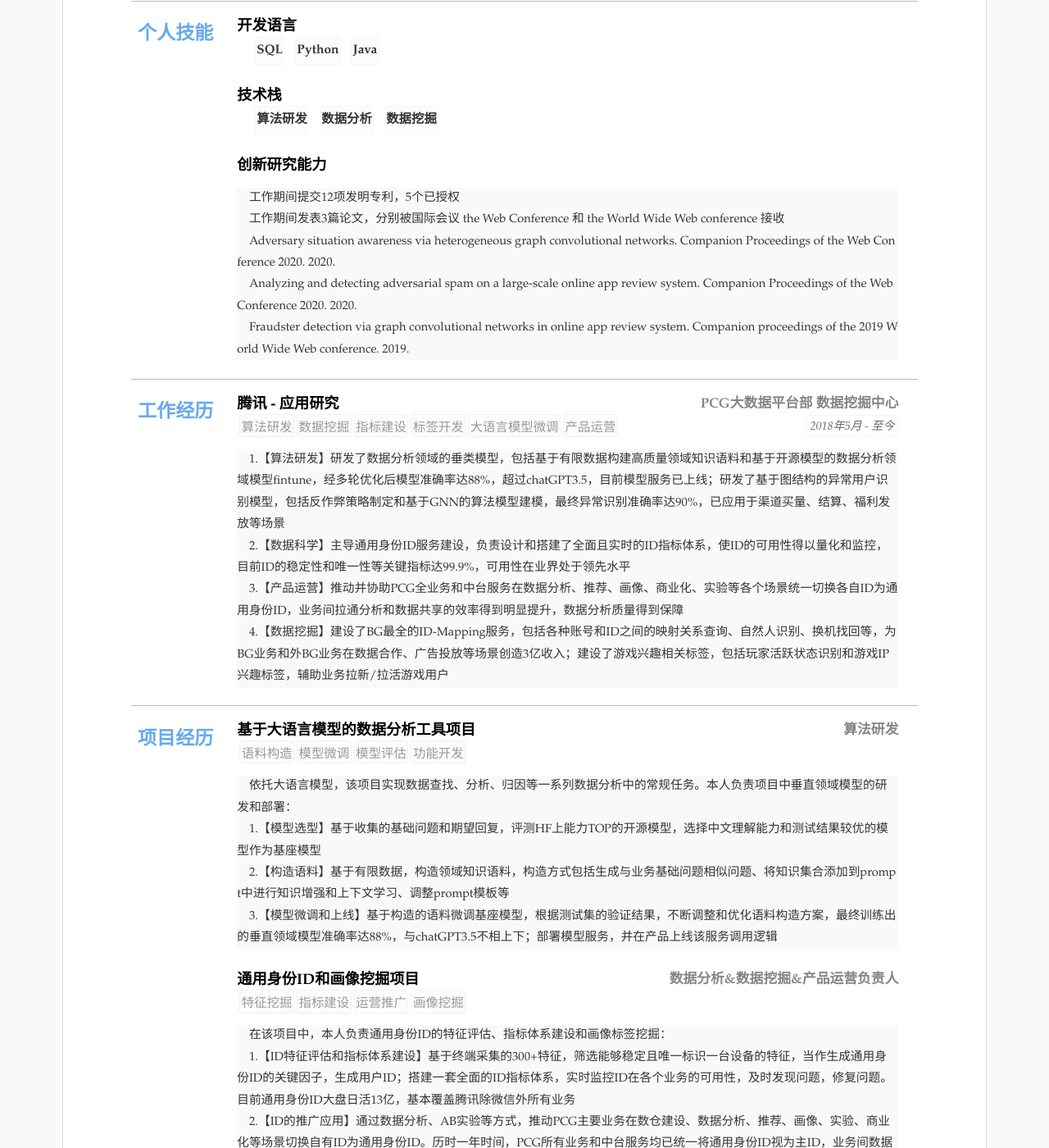
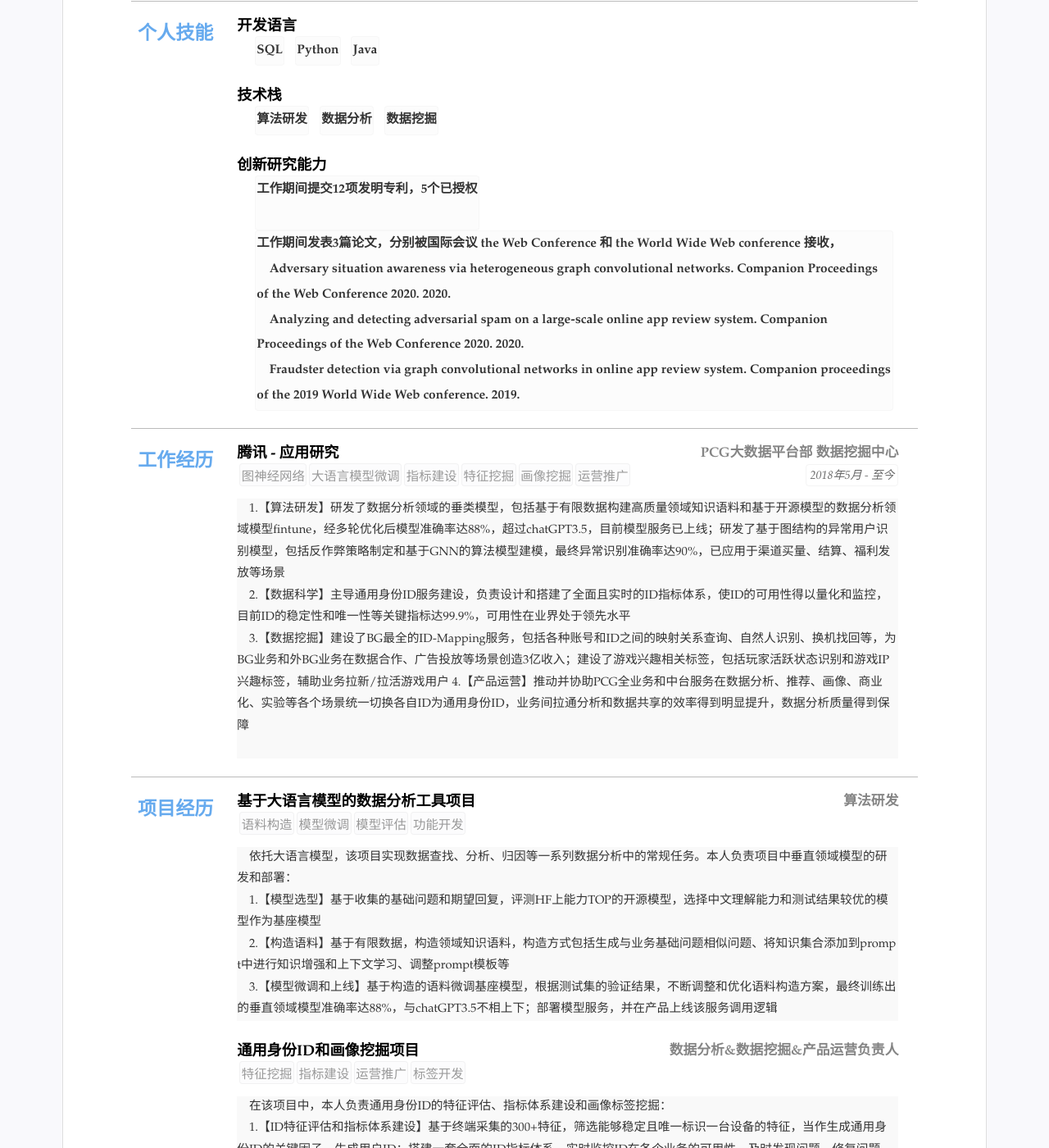
Before and after one commit to wenruity/resume1, a Jekyll site: the page built from index.html, in a window 1280 px wide and 1400 px high, scrolled down 388 px. Shown: the whole window at 82% size. Built offline with Jekyll 4.4.1, drawn with Linux system fonts in a browser that asks for light colours.

Commit message:
Update resume.yml

```diff
--- a/_data/resume.yml
+++ b/_data/resume.yml
@@ -53,8 +53,9 @@ main: #简历主要内容，
     - 数据挖掘
   - title: 创新研究能力
     #items:
-    detail: 工作期间提交12项发明专利，5个已授权  <br>  &nbsp &nbsp
-            工作期间发表3篇论文，分别被国际会议 the Web Conference 和 the World Wide Web conference 接收 <br>  &nbsp &nbsp
+    items:
+    - 工作期间提交12项发明专利，5个已授权  <br>  &nbsp &nbsp
+    - 工作期间发表3篇论文，分别被国际会议 the Web Conference 和 the World Wide Web conference 接收， <br>  &nbsp &nbsp
             Adversary situation awareness via heterogeneous graph convolutional networks. Companion Proceedings of the Web Conference 2020. 2020.<br>  &nbsp &nbsp
             Analyzing and detecting adversarial spam on a large-scale online app review system. Companion Proceedings of the Web Conference 2020. 2020.<br>  &nbsp &nbsp
             Fraudster detection via graph convolutional networks in online app review system. Companion proceedings of the 2019 World Wide Web conference. 2019.
@@ -67,17 +68,17 @@ main: #简历主要内容，
     sub: PCG大数据平台部 数据挖掘中心
     duration: "2018年5月 - 至今"
     tags:
-    - 算法研发
-    - 数据挖掘
+    - 图神经网络
+    - 大语言模型微调
     - 指标建设
-    - 标签开发
-    - 大语言模型微调
-    - 产品运营
+    - 特征挖掘
+    - 画像挖掘
+    - 运营推广
     # summary: 职务或者工作总结(自动折叠)
     detail: 1.【算法研发】研发了数据分析领域的垂类模型，包括基于有限数据构建高质量领域知识语料和基于开源模型的数据分析领域模型fintune，经多轮优化后模型准确率达88%，超过chatGPT3.5，目前模型服务已上线；研发了基于图结构的异常用户识别模型，包括反作弊策略制定和基于GNN的算法模型建模，最终异常识别准确率达90%，已应用于渠道买量、结算、福利发放等场景 <br>  &nbsp &nbsp
             2.【数据科学】主导通用身份ID服务建设，负责设计和搭建了全面且实时的ID指标体系，使ID的可用性得以量化和监控，目前ID的稳定性和唯一性等关键指标达99.9%，可用性在业界处于领先水平 <br>  &nbsp &nbsp
-            3.【产品运营】推动并协助PCG全业务和中台服务在数据分析、推荐、画像、商业化、实验等各个场景统一切换各自ID为通用身份ID，业务间拉通分析和数据共享的效率得到明显提升，数据分析质量得到保障 <br>  &nbsp &nbsp
-            4.【数据挖掘】建设了BG最全的ID-Mapping服务，包括各种账号和ID之间的映射关系查询、自然人识别、换机找回等，为BG业务和外BG业务在数据合作、广告投放等场景创造3亿收入；建设了游戏兴趣相关标签，包括玩家活跃状态识别和游戏IP兴趣标签，辅助业务拉新/拉活游戏用户
+            3.【数据挖掘】建设了BG最全的ID-Mapping服务，包括各种账号和ID之间的映射关系查询、自然人识别、换机找回等，为BG业务和外BG业务在数据合作、广告投放等场景创造3亿收入；建设了游戏兴趣相关标签，包括玩家活跃状态识别和游戏IP兴趣标签，辅助业务拉新/拉活游戏用户
+            4.【产品运营】推动并协助PCG全业务和中台服务在数据分析、推荐、画像、商业化、实验等各个场景统一切换各自ID为通用身份ID，业务间拉通分析和数据共享的效率得到明显提升，数据分析质量得到保障 <br>  &nbsp &nbsp
 
 
   # - title: 腾讯 PCG - 基于大语言模型的数据分析工具项目，算法研发
@@ -136,7 +137,7 @@ main: #简历主要内容，
     - 特征挖掘
     - 指标建设
     - 运营推广
-    - 画像挖掘
+    - 标签开发
     detail: 在该项目中，本人负责通用身份ID的特征评估、指标体系建设和画像标签挖掘： <br>  &nbsp &nbsp
             1.【ID特征评估和指标体系建设】基于终端采集的300+特征，筛选能够稳定且唯一标识一台设备的特征，当作生成通用身份ID的关键因子，生成用户ID；搭建一套全面的ID指标体系，实时监控ID在各个业务的可用性，及时发现问题，修复问题。目前通用身份ID大盘日活13亿，基本覆盖腾讯除微信外所有业务 <br>  &nbsp &nbsp
             2.【ID的推广应用】通过数据分析、AB实验等方式，推动PCG主要业务在数仓建设、数据分析、推荐、画像、实验、商业化等场景切换自有ID为通用身份ID。历时一年时间，PCG所有业务和中台服务均已统一将通用身份ID视为主ID，业务间数据拉通分析和数据合作效率得到明显提升 <br>  &nbsp &nbsp
```
